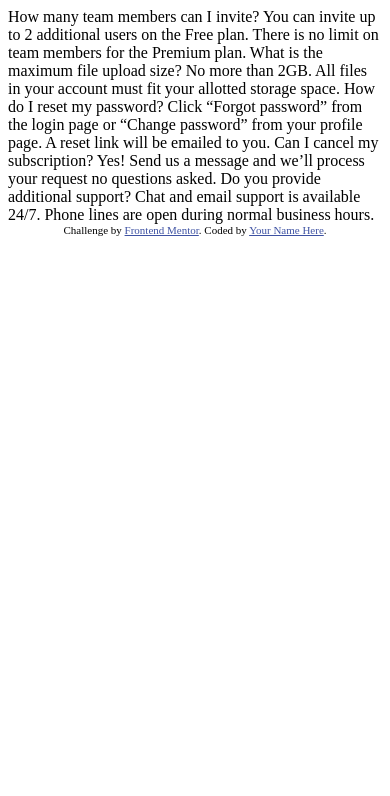
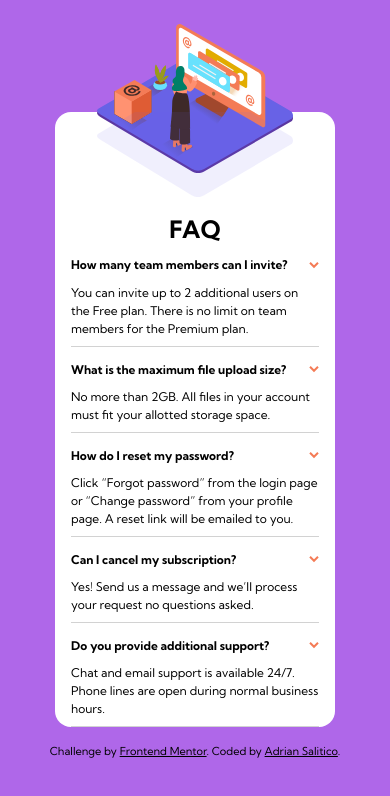
Before and after one commit to Frogerall/faq-accordion, a plain HTML site: page index.html in a window 390 px wide. Drawn offline with Linux system fonts and the light colour scheme.

Commit message:
added mobile design

```diff
--- a/index.html
+++ b/index.html
@@ -6,6 +6,9 @@
  <meta name="viewport" content="width=device-width, initial-scale=1.0">
  <link rel="icon" type="image/png" sizes="32x32" href="./images/favicon-32x32.png">
  <title>Frontend Mentor | FAQ Accordion Card</title>
+ <link rel="preconnect" href="https://fonts.googleapis.com">
+ <link rel="preconnect" href="https://fonts.gstatic.com" crossorigin>
+ <link href="https://fonts.googleapis.com/css2?family=Kumbh+Sans:wght@400;700&display=swap" rel="stylesheet">
  <style>
   .attribution {
    font-size: 11px;
@@ -16,30 +19,48 @@
    color: hsl(228, 45%, 44%);
   }
  </style>
+
  <link rel="stylesheet" href="css/style.css">
 </head>
 
 <body>
- How many team members can I invite?
- You can invite up to 2 additional users on the Free plan. There is no limit on
- team members for the Premium plan.
-
- What is the maximum file upload size?
- No more than 2GB. All files in your account must fit your allotted storage space.
-
- How do I reset my password?
- Click “Forgot password” from the login page or “Change password” from your profile page.
- A reset link will be emailed to you.
-
- Can I cancel my subscription?
- Yes! Send us a message and we’ll process your request no questions asked.
-
- Do you provide additional support?
- Chat and email support is available 24/7. Phone lines are open during normal business hours.
+ <div class="container">
+  <img class="main-image" src="../images/illustration-woman-online-mobile.svg" alt="Woman Online">
+  <img class="background-image" src="../images/bg-pattern-mobile.svg" alt="Background Pattern">
+  <div class="content">
+   <h1>FAQ</h1>
+   <div class="accordion">
+    <h4>How many team members can I invite?<span><img src="images/icon-arrow-down.svg" alt=""></span></h4>
+    <p>
+     You can invite up to 2 additional users on the Free plan. There is no limit on
+     team members for the Premium plan.
+    </p>
+   </div>
+   <div class="accordion">
+    <h4>What is the maximum file upload size?<span><img src="images/icon-arrow-down.svg" alt=""></span></h4>
+    <p>No more than 2GB. All files in your account must fit your allotted storage space.</p>
+   </div>
+   <div class="accordion">
+    <h4>How do I reset my password?<span><img src="images/icon-arrow-down.svg" alt=""></span></h4>
+    <p>
+     Click “Forgot password” from the login page or “Change password” from your profile page.
+     A reset link will be emailed to you.
+    </p>
+   </div>
+   <div class="accordion">
+    <h4>Can I cancel my subscription?<span><img src="images/icon-arrow-down.svg" alt=""></span></h4>
+    <p>Yes! Send us a message and we’ll process your request no questions asked.</p>
+   </div>
+   <div class="accordion">
+    <h4>Do you provide additional support?<span><img src="images/icon-arrow-down.svg" alt=""></span></h4>
+    <p>Chat and email support is available 24/7. Phone lines are open during normal business hours.</p>
+   </div>
+  </div>
+ </div>
 
  <div class="attribution">
   Challenge by <a href="https://www.frontendmentor.io?ref=challenge" target="_blank">Frontend Mentor</a>.
-  Coded by <a href="#">Your Name Here</a>.
+  Coded by <a href="#">Adrian Salitico</a>.
  </div>
  <script src="script.js"></script>
 </body>
--- a/style.scss
+++ b/style.scss
@@ -0,0 +1,124 @@
+/* Box sizing rules */
+*,
+*::before,
+*::after {
+ box-sizing: border-box;
+}
+/* Prevent font size inflation */
+html {
+ -moz-text-size-adjust: none;
+ -webkit-text-size-adjust: none;
+ text-size-adjust: none;
+}
+/* Remove default margin in favour of better control in authored CSS */
+body,
+h1,
+h2,
+h3,
+h4,
+p,
+figure,
+blockquote,
+dl,
+dd {
+ margin-block-end: 0;
+}
+/* Remove list styles on ul, ol elements with a list role, which suggests default styling will be removed */
+ul[role="list"],
+ol[role="list"] {
+ list-style: none;
+}
+/* Set core body defaults */
+body {
+ min-height: 100vh;
+ line-height: 1.5;
+}
+/* Set shorter line heights on headings and interactive elements */
+h1,
+h2,
+h3,
+h4,
+button,
+input,
+label {
+ line-height: 1.1;
+}
+/* Balance text wrapping on headings */
+h1,
+h2,
+h3,
+h4 {
+ text-wrap: balance;
+}
+/* A elements that don't have a class get default styles */
+a:not([class]) {
+ text-decoration-skip-ink: auto;
+ color: currentColor;
+}
+/* Make images easier to work with */
+img,
+picture {
+ max-width: 100%;
+ display: block;
+}
+/* Inherit fonts for inputs and buttons */
+input,
+button,
+textarea,
+select {
+ font: inherit;
+}
+/* Make sure textareas without a rows attribute are not tiny */
+textarea:not([rows]) {
+ min-height: 10em;
+}
+/* Anything that has been anchored to should have extra scroll margin */
+:target {
+ scroll-margin-block: 5ex;
+}
+
+// Custom CSS Rules
+
+body {
+ background-color: hsl(273, 75%, 66%);
+ font-size: 12px;
+ font-family: "Kumbh Sans", sans-serif;
+}
+.container {
+ width: 17.5rem;
+ margin: 7rem auto 1rem auto;
+ background-color: white;
+ position: relative;
+ border-radius: 1rem;
+}
+.main-image,
+.background-image {
+ position: absolute;
+ left: 50%;
+ transform: translateX(-50%);
+ width: 70%;
+}
+.main-image {
+ top: -5.5rem;
+}
+.background-image {
+ top: 0;
+}
+.content {
+ padding-top: 5.5rem;
+ margin: 1rem;
+}
+h1 {
+ text-align: center;
+}
+.accordion {
+ border-bottom: 1px solid rgba(0, 0, 0, 0.178);
+}
+h4 {
+ display: flex;
+ justify-content: space-between;
+ align-items: center;
+}
+p {
+ margin-bottom: 0.5rem;
+}
```
Also changed, not shown: css/style.css.
